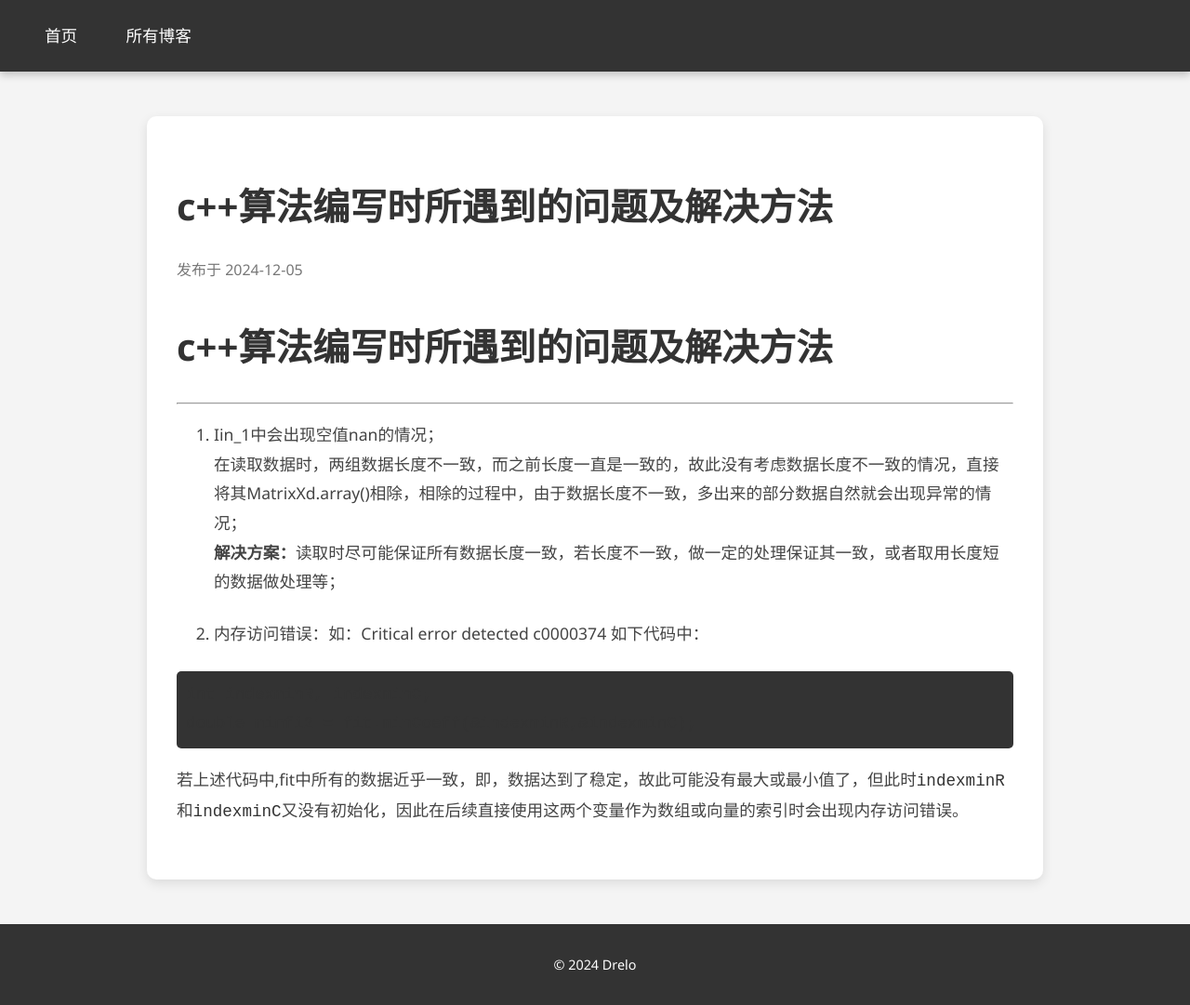
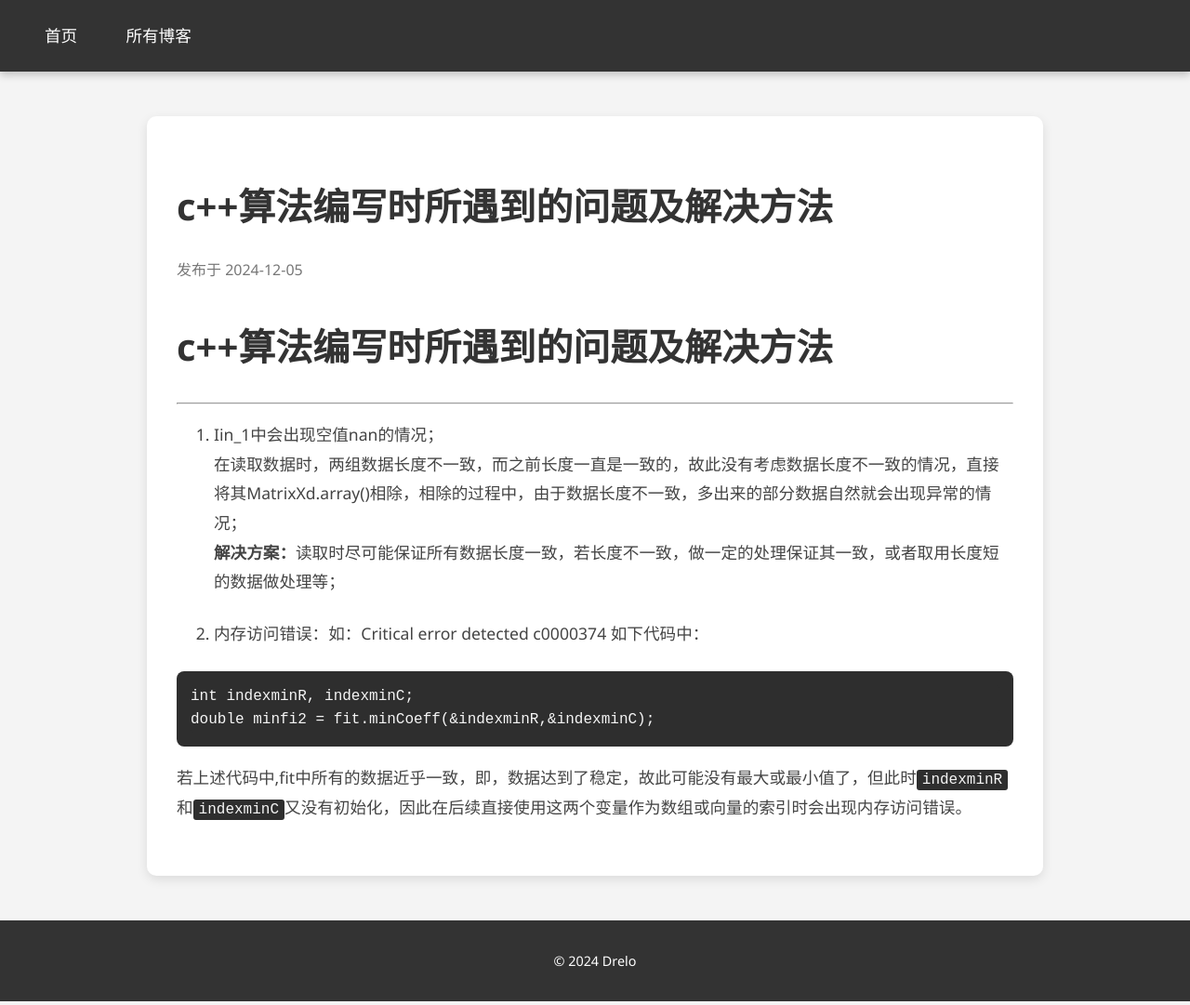
Before and after one commit to Drelov/newpage, a Jekyll site: the page built from _posts/2024-12-05-c++算法出现的问题记录.md, in a window 1280 px wide. Shown: the whole page at 93% size. Built offline with Jekyll 4.4.1, drawn with Linux system fonts in a browser that asks for light colours.

Commit message:
Update style.css

```diff
--- a/assets/css/style.css
+++ b/assets/css/style.css
@@ -133,14 +133,57 @@ footer p {
     margin: 0 1rem;
   }
 }
+/* 代码块外观 */
 pre {
-  background-color: #333;
-  padding: 10px;
-  border-radius: 5px;
+  background-color: #2e2e2e; /* 深色背景 */
+  padding: 15px;
+  border-radius: 8px;
   overflow-x: auto;
+  position: relative;
+  color: #f5f5f5; /* 浅色文字 */
+  font-family: 'Courier New', monospace;
+  font-size: 1.1rem;
+  line-height: 1.6;
 }
 
+/* 单行代码 */
 code {
-  font-family: "Courier New", monospace;
-  color: #333;
+  background-color: #2e2e2e; /* 深色背景 */
+  color: #f5f5f5; /* 浅色文字 */
+  padding: 2px 6px;
+  border-radius: 3px;
+  font-size: 1rem;
+  font-family: 'Courier New', monospace;
 }
+
+/* 代码块复制按钮样式 */
+pre .copy-btn {
+  position: absolute;
+  top: 10px;
+  right: 10px;
+  background-color: #4CAF50;
+  color: white;
+  padding: 5px 10px;
+  font-size: 0.9rem;
+  border: none;
+  border-radius: 5px;
+  cursor: pointer;
+  transition: background-color 0.3s;
+}
+
+pre .copy-btn:hover {
+  background-color: #45a049;
+}
+
+pre .copy-btn:focus {
+  outline: none;
+}
+
+/* 代码行高亮效果 */
+pre code {
+  display: block;
+  padding: 0;
+  margin: 0;
+  white-space: pre-wrap;
+  word-wrap: break-word;
+}
```
